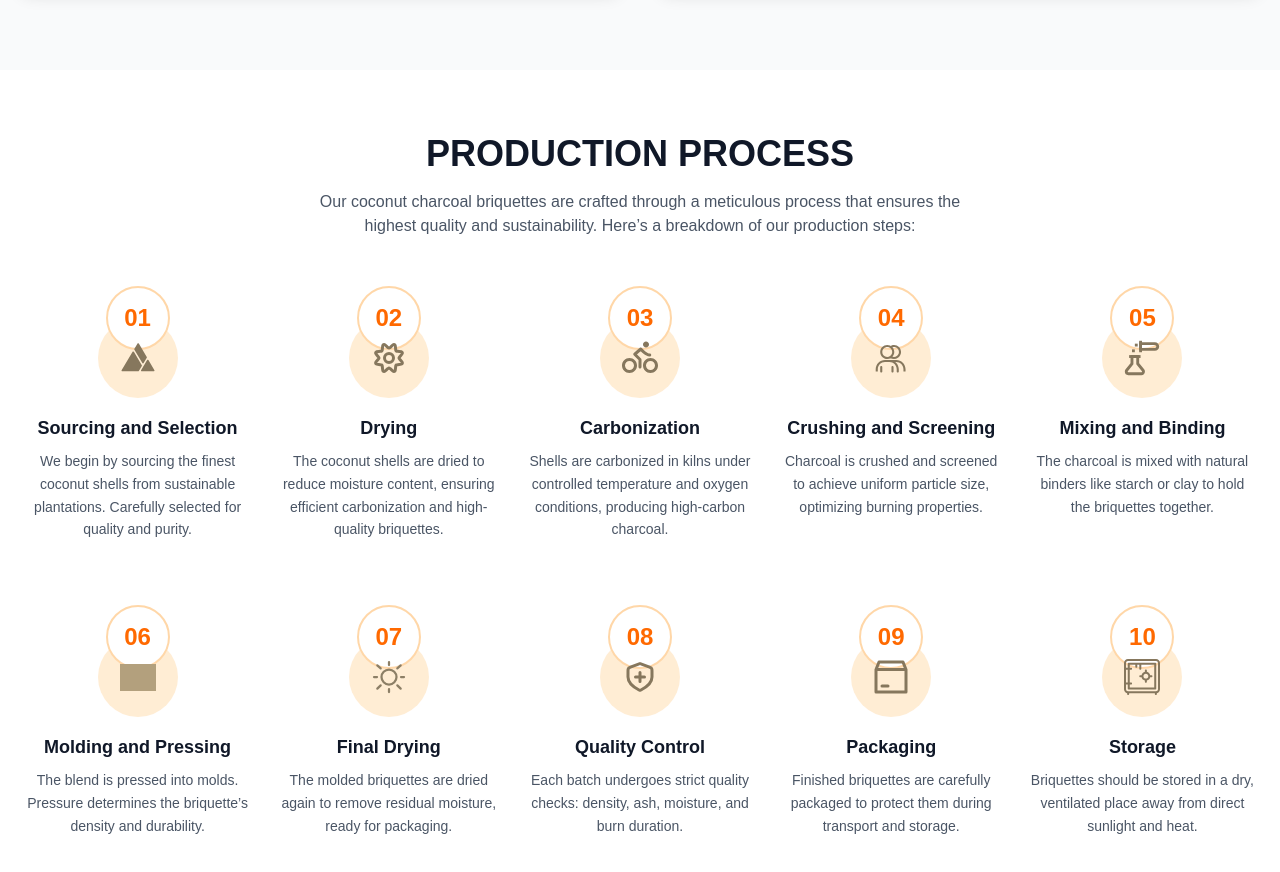
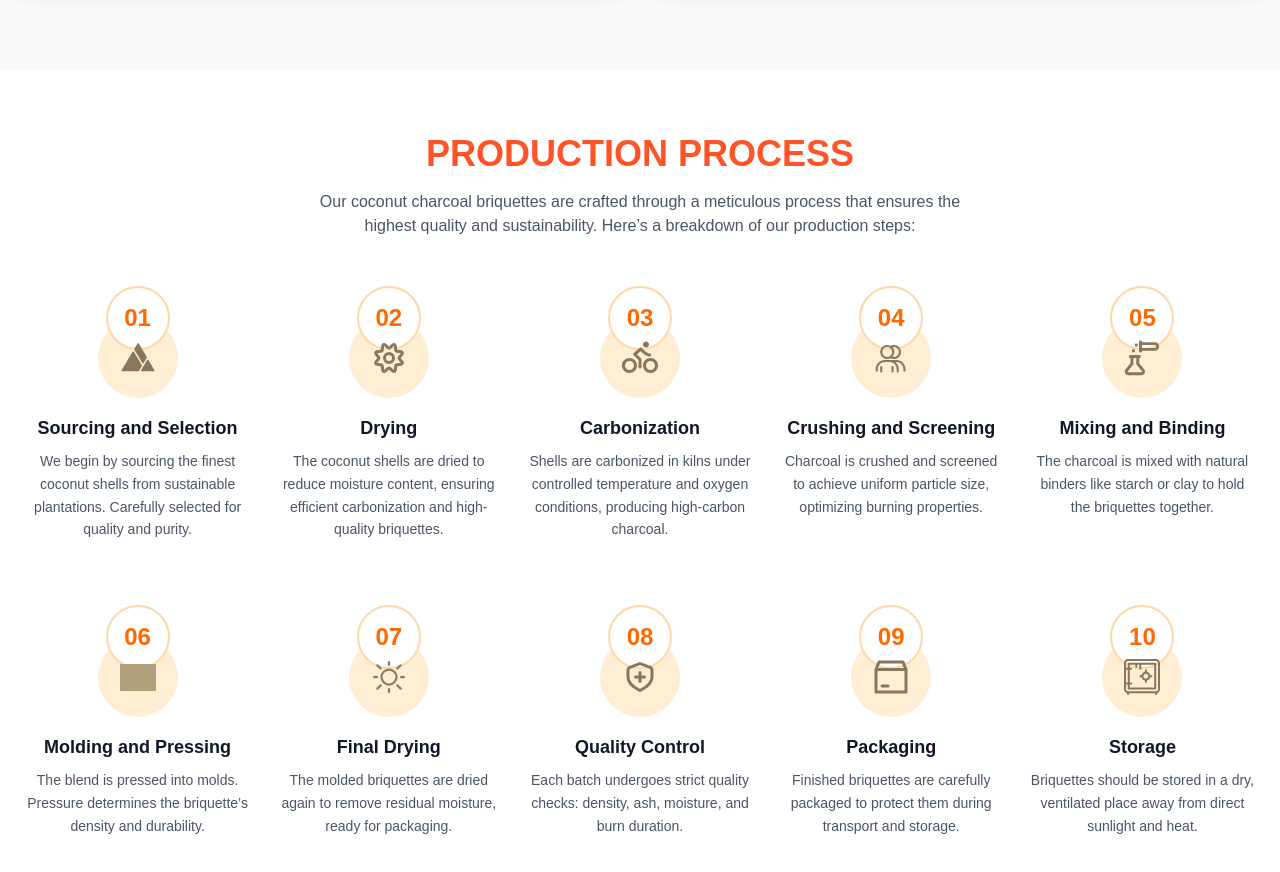
Before and after one commit to cimisachimi/indocharcoalsupply, a Next.js app: page /en in a window 1280 px wide. Shown: the part 3320-4192 px from the top of the page. Built offline with nearby package versions, Linux system fonts and the light colour scheme; grey boxes are pictures that could not be loaded.

Commit message:
Update ProdProcess.tsx

```diff
--- a/components/ProdProcess.tsx
+++ b/components/ProdProcess.tsx
@@ -104,7 +104,7 @@ const ProductionProcess = () => {
   return (
     <section className="bg-white text-gray-900 py-16 px-6">
       <div className="max-w-7xl mx-auto text-center">
-        <h2 className="text-3xl md:text-4xl font-extrabold mb-4">
+        <h2 className="text-3xl md:text-4xl font-extrabold mb-4 text-[#ff5328]">
           PRODUCTION PROCESS
         </h2>
         <p className="text-gray-600 max-w-2xl mx-auto mb-12">
```
